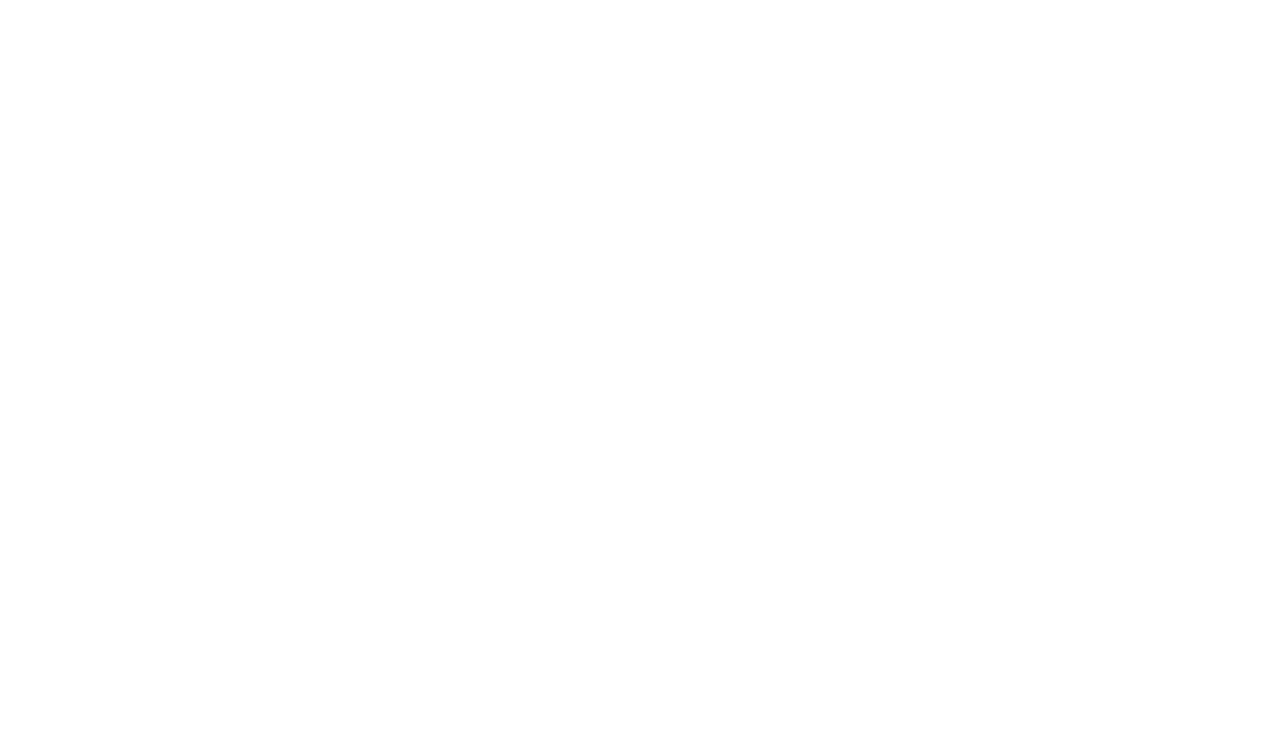
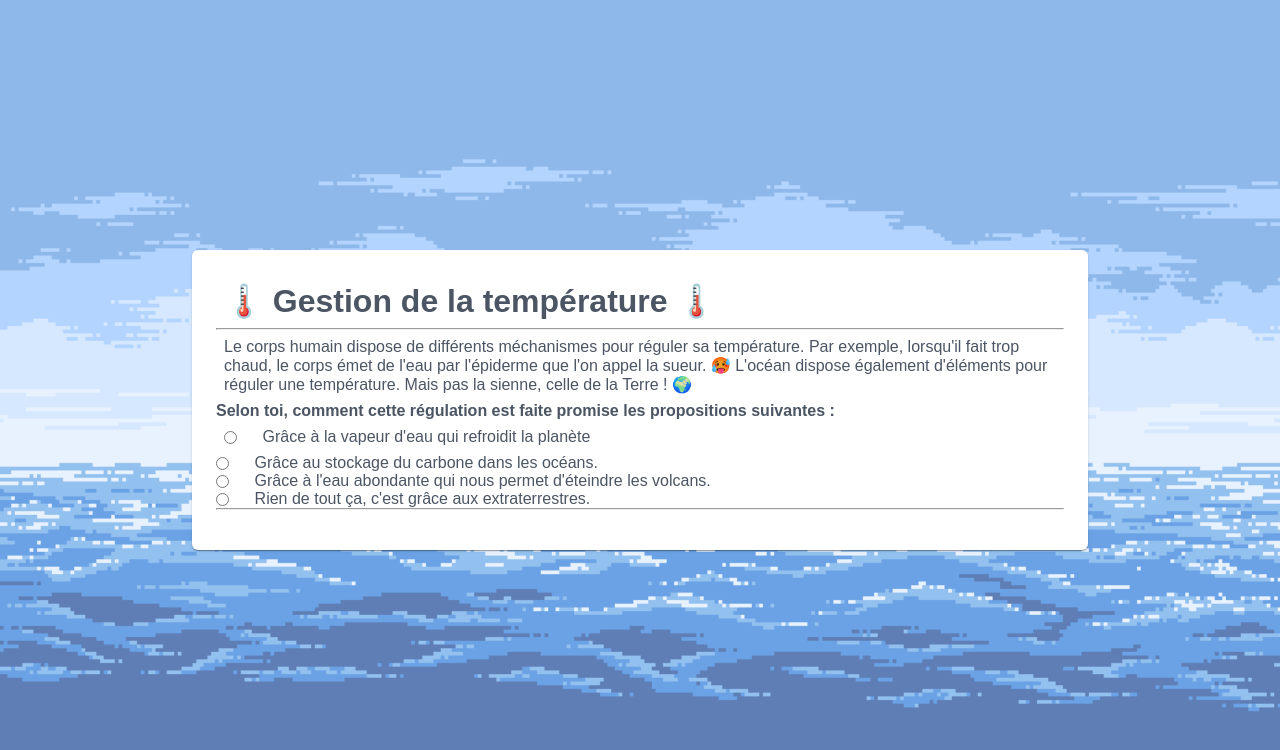
Before and after one commit to neswatch/saving-throw, a React (Vite) app: page /temperature in a window 1280 px wide. Before the commit this address had no page. Shown: the top 750 px of the page. Built offline with nearby package versions, Linux system fonts and the light colour scheme; a web font is replaced by a local one.

Commit message:
feature/#7: Add Temperature.tsx

```diff
--- /dev/null
+++ b/data/temperature/quizz.json
@@ -0,0 +1,24 @@
+[
+  {
+    "introduction": "Le corps humain dispose de différents méchanismes pour réguler sa température. Par exemple, lorsqu'il fait trop chaud, le corps émet de l'eau par l'épiderme que l'on appel la sueur. \uD83E\uDD75 L'océan dispose également d'éléments pour réguler une température. Mais pas la sienne, celle de la Terre ! \uD83C\uDF0D",
+    "question": "Selon toi, comment cette régulation est faite promise les propositions suivantes :",
+    "reponses": [
+      {
+        "contenu": "Grâce à la vapeur d'eau qui refroidit la planète",
+        "correcte": false
+      },
+      {
+        "contenu":"Grâce au stockage du carbone dans les océans.",
+        "correcte": true
+      },
+      {
+        "contenu": "Grâce à l'eau abondante qui nous permet d'éteindre les volcans.",
+        "correcte": false
+      },
+      {
+        "contenu": "Rien de tout ça, c'est grâce aux extraterrestres.",
+        "correcte": false
+      }
+    ]
+  }
+]
--- a/src/Router.tsx
+++ b/src/Router.tsx
@@ -2,6 +2,7 @@
 import Home from "./pages/home/Home.tsx";
 import {useEffect} from "react";
 import Poumon from "./pages/play/poumon.tsx";
+import Temperature from "./pages/temperature/Temperature.tsx";
 
 export default function Router() {
 
@@ -14,6 +15,7 @@
             <Routes>
                 <Route path={"/"} element={<Home/>} />
                 <Route path={"/poumon"} element={<Poumon/>} />
+                <Route path={"/temperature"} element={<Temperature/>} />
             </Routes>
         </BrowserRouter>
     )
--- a/src/assets/css/temperature/temperature.css
+++ b/src/assets/css/temperature/temperature.css
@@ -1,16 +1,26 @@
 div.temperature {
+    width: 100vw;
+    height: 100vh;
     display: flex;
-    justify-content: center; /* Center horizontally */
-    align-items: center; /* Center vertically */
-    height: 100vh; /* Ensure the div takes the full viewport height */
-    flex-direction: column;
-
+    justify-content: center;
+    align-items: center;
     background-size: cover;
     background-repeat: no-repeat;
     z-index: 1;
 }
 
-div.temperature button {
-    min-height: 4vh;
-    min-width: 10vw
+div.temperature :first-child {
+    padding: 1vh;
+    max-width: 70vw;
 }
+
+div.temperature article.question {
+    display: flex;
+    flex-direction: column;
+}
+
+div.temperature article.question section {
+    display: flex;
+    gap: 2vw;
+    align-items: center;
+}
--- /dev/null
+++ b/src/pages/temperature/Temperature.tsx
@@ -0,0 +1,73 @@
+import OceanBg from "../../assets/img/home/Preview_143.png";
+import "../../assets/css/temperature/temperature.css"
+import {Card} from "primereact/card";
+import {useEffect, useRef, useState} from "react";
+import {QuizData} from "../../shared/model/QuizData.ts";
+import {QuizService} from "../../shared/service/QuizService.ts";
+import {Messages} from "primereact/messages";
+
+export default function () {
+
+    const msg = useRef(null);
+
+    const [quizData, setQuizData] = useState<Array<QuizData>>(QuizService.getAll())
+    const [selectedResponse, setSelectedResponse] = useState<string>("")
+
+    useEffect(() => {
+        setQuizData(QuizService.getAll())
+    }, [])
+
+    useEffect(() => {
+        if (selectedResponse !== "") {
+            const response = quizData.find(elt => elt.reponses.find(rep => rep.contenu === selectedResponse))
+            if (response) {
+                // @ts-ignore
+                msg.current.clear()
+                const correctResponse = response.reponses.find(rep => rep.correcte)
+                if (correctResponse && correctResponse.contenu === selectedResponse) {
+                    // @ts-ignore
+                    msg.current.show({severity: 'success', summary: 'Bonne réponse', detail: 'Vous avez bien répondu à la question'})
+                } else {
+                    // @ts-ignore
+                    msg.current.show({severity: 'error', summary: 'Mauvaise réponse', detail: 'Essayez encore'})
+                }
+            }
+        }
+    }, [selectedResponse]);
+
+    return (
+        <div className={"temperature"} style={{backgroundImage: `url(${OceanBg})`}}>
+            <Card>
+                <h1> 🌡️ Gestion de la température 🌡️ </h1>
+                <hr/>
+                {quizData.map((elt, quizIndex) => {
+                    return (
+                        <div key={`${quizIndex}`}>
+                            <p>{elt.introduction}</p>
+                            <strong>{elt.question}</strong>
+                            <article className={"question"}>
+                                {elt.reponses.map((response, repIndex) => {
+                                    return (
+                                        <section key={`question-${quizIndex}-${repIndex}`}
+                                                 className={"flex align-items-center"}>
+                                            <input
+                                                type={"radio"}
+                                                id={`${quizIndex}-${repIndex}`}
+                                                value={response.contenu}
+                                                checked={selectedResponse === response.contenu}
+                                                onChange={() => setSelectedResponse(response.contenu)}
+                                            />
+                                            <label htmlFor={`${quizIndex}-${repIndex}`}>{response.contenu}</label>
+                                        </section>
+                                    )
+                                })}
+                            </article>
+                        </div>
+                    )
+                })}
+                <hr/>
+                <Messages ref={msg}/>
+            </Card>
+        </div>
+    )
+}
--- /dev/null
+++ b/src/shared/model/QuizData.ts
@@ -0,0 +1,10 @@
+interface Reponse {
+    contenu: string,
+    correcte: boolean
+}
+
+export interface QuizData {
+    introduction: string,
+    question: string,
+    reponses: Reponse[]
+}
--- /dev/null
+++ b/src/shared/service/QuizService.ts
@@ -0,0 +1,13 @@
+import {QuizData} from "../model/QuizData.ts";
+import QuizContent from "../../../data/temperature/quizz.json"
+
+export namespace QuizService {
+
+    // @ts-ignore
+    const quizData: QuizData[] = QuizContent
+
+    export function getAll(): QuizData[] {
+        return quizData
+    }
+
+}
```
